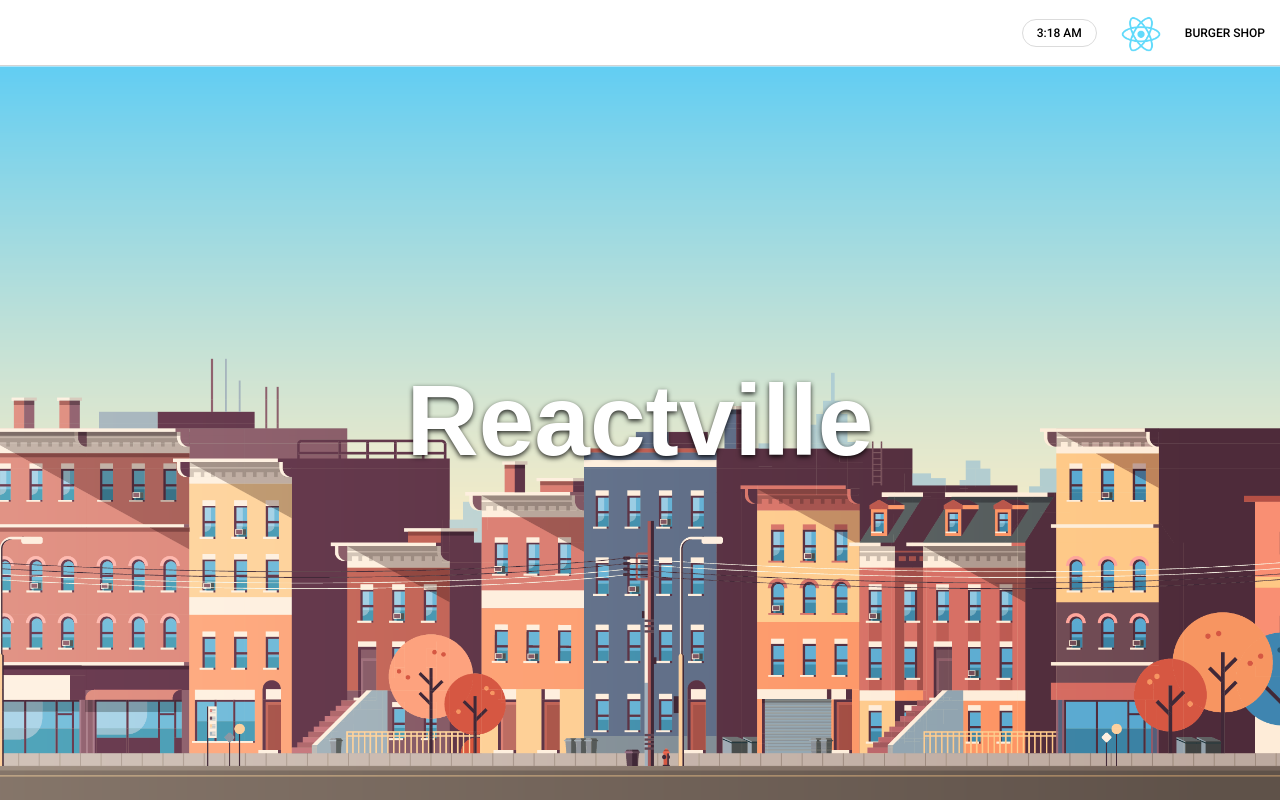
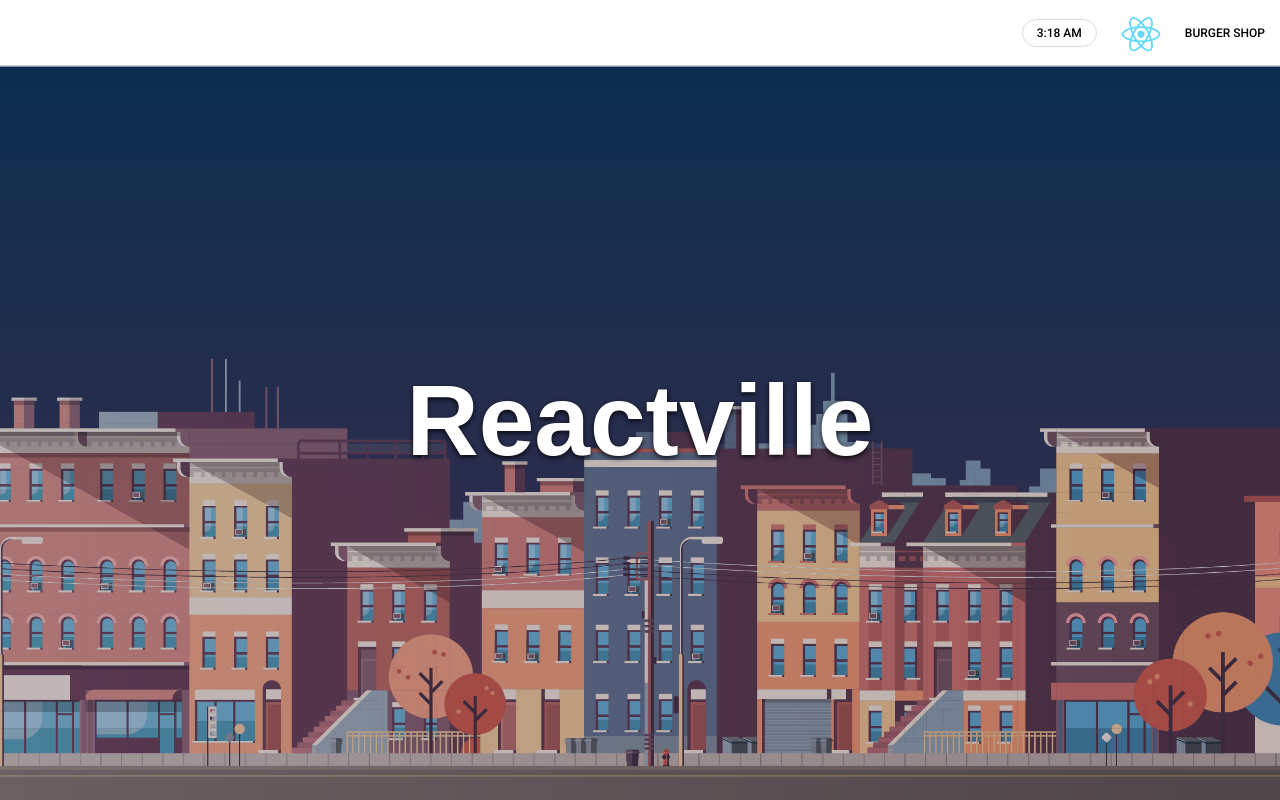
Before and after one commit to AndrewRentschler/reactville, a React (Create React App) app: page / in a window 1280 px wide. Built offline with nearby package versions, Linux system fonts and the light colour scheme; a web font is replaced by a local one.

Commit message:
Add isDayTime

```diff
--- a/src/Components/BurgerShop/BurgerStack.jsx
+++ b/src/Components/BurgerShop/BurgerStack.jsx
@@ -1,5 +1,4 @@
 import Ingredient from "./Ingredient"
-import Draggable, {DraggableCore} from "react-draggable";
 
 const BurgerStack = (props) => {
   return (
--- a/src/Components/BurgerShop/IngredientList.jsx
+++ b/src/Components/BurgerShop/IngredientList.jsx
@@ -1,5 +1,4 @@
 import Ingredient from "./Ingredient"
-import { ingredients } from "../../data/burger-data"
 
 const IngredientList = (props) => {
 	return (
--- a/src/Components/Landing/Landing.jsx
+++ b/src/Components/Landing/Landing.jsx
@@ -3,8 +3,12 @@ import Day from '../../assets/Day.png'
 import Night from '../../assets/Night.png'
 
 const Landing = (props) => {
+  function isDay(isDay) {
+    return isDay ? Day : Night
+  }
+
   return (
-    <div className="landing" style={{ backgroundImage: `url(${Day})` }}>
+    <div className="landing" style={{ backgroundImage: `url(${isDay(props.daytime)})` }}>
       <h1 id="splash-logo">Reactville</h1>
     </div>
   )
```
